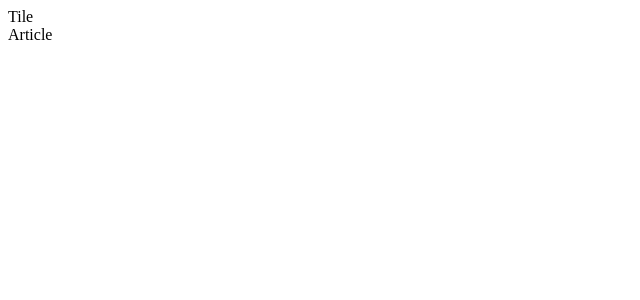
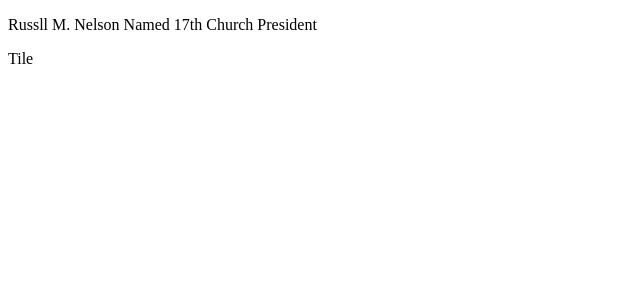
Before and after one commit to adamsonb12/lds-articles, a React (Create React App) app: page / in a window 1280 px wide. Shown: the top 300 px of the page, without its empty margins (0-640 px from the left). Built offline with nearby package versions, Linux system fonts and the light colour scheme.

Commit message:
should be about an hour, created common folder and started making sub components for tile page

```diff
--- a/src/App.js
+++ b/src/App.js
@@ -11,7 +11,7 @@ const App = () => {
     <Provider store={createStore(reducers)}>
       <div>
         <Tile />
-        <Article />
+        {/* <Article /> */}
       </div>
     </Provider>
   );
--- a/src/components/Tile.jsx
+++ b/src/components/Tile.jsx
@@ -1,11 +1,16 @@
 import React, { Component } from 'react';
 import { connect } from 'react-redux';
+
+import { TileSmall } from './common';
 
 class Tile extends Component {
   render() {
     console.log(this.props);
     return (
-      <div>Tile</div>
+      <div className="container">
+        <TileSmall tile={this.props.tile}></TileSmall>
+        <div className="sectionBottom">Tile</div>
+      </div>
     );
   }
 }
--- /dev/null
+++ b/src/components/common/TileSmall.jsx
@@ -0,0 +1,19 @@
+import React, { Component } from 'react';
+
+// class TileSmall extends Component {
+//   render(data) {
+//     return (
+
+//     );
+//   }
+// }
+
+const TileSmall = ({ tile, children }) => {
+  return (
+      <div>
+        <p>{tile.title}</p>
+      </div>
+  );
+};
+
+export { TileSmall };
--- /dev/null
+++ b/src/components/common/index.js
@@ -0,0 +1 @@
+export * from './TileSmall';
```
Also changed, not shown: src/components/common/TileSelected.jsx (added).
